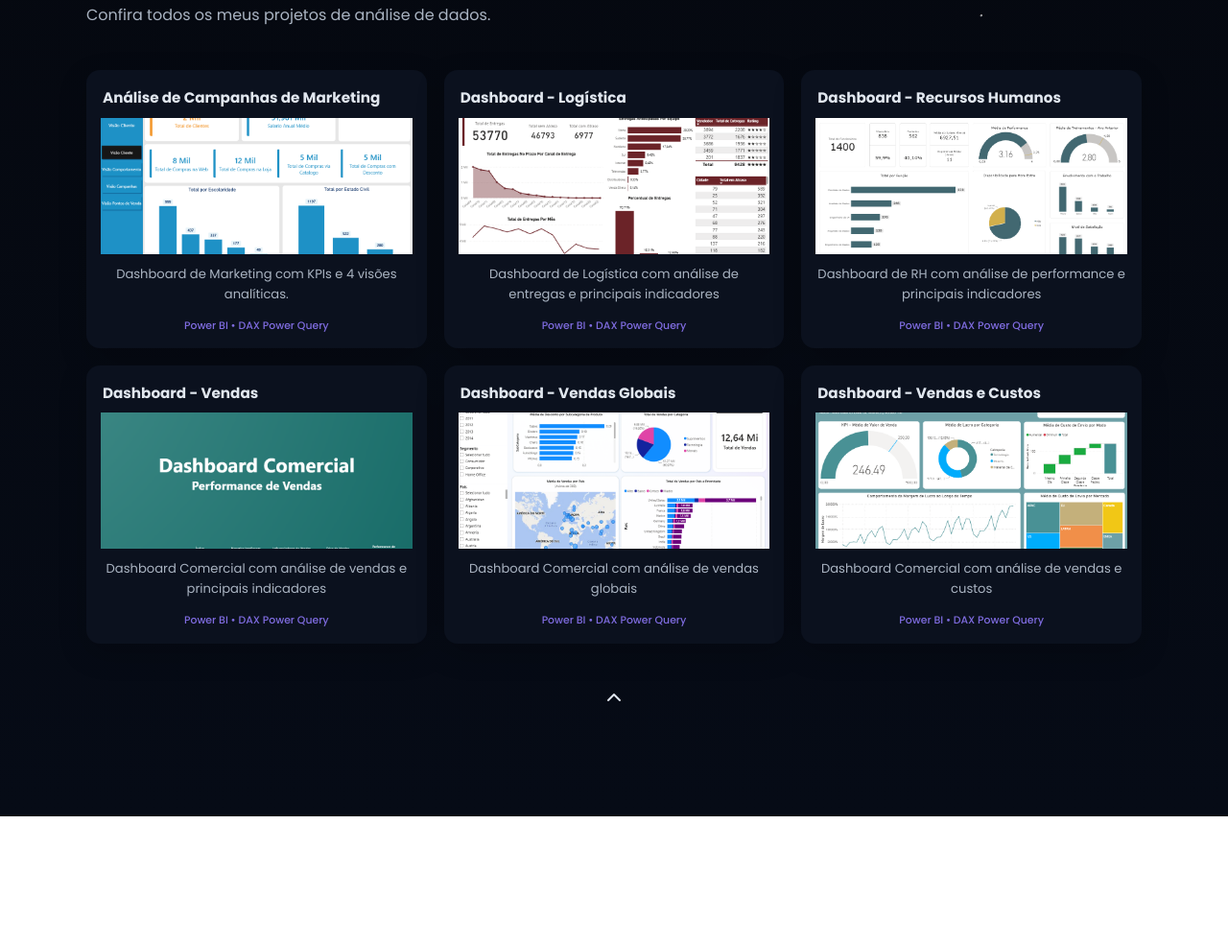
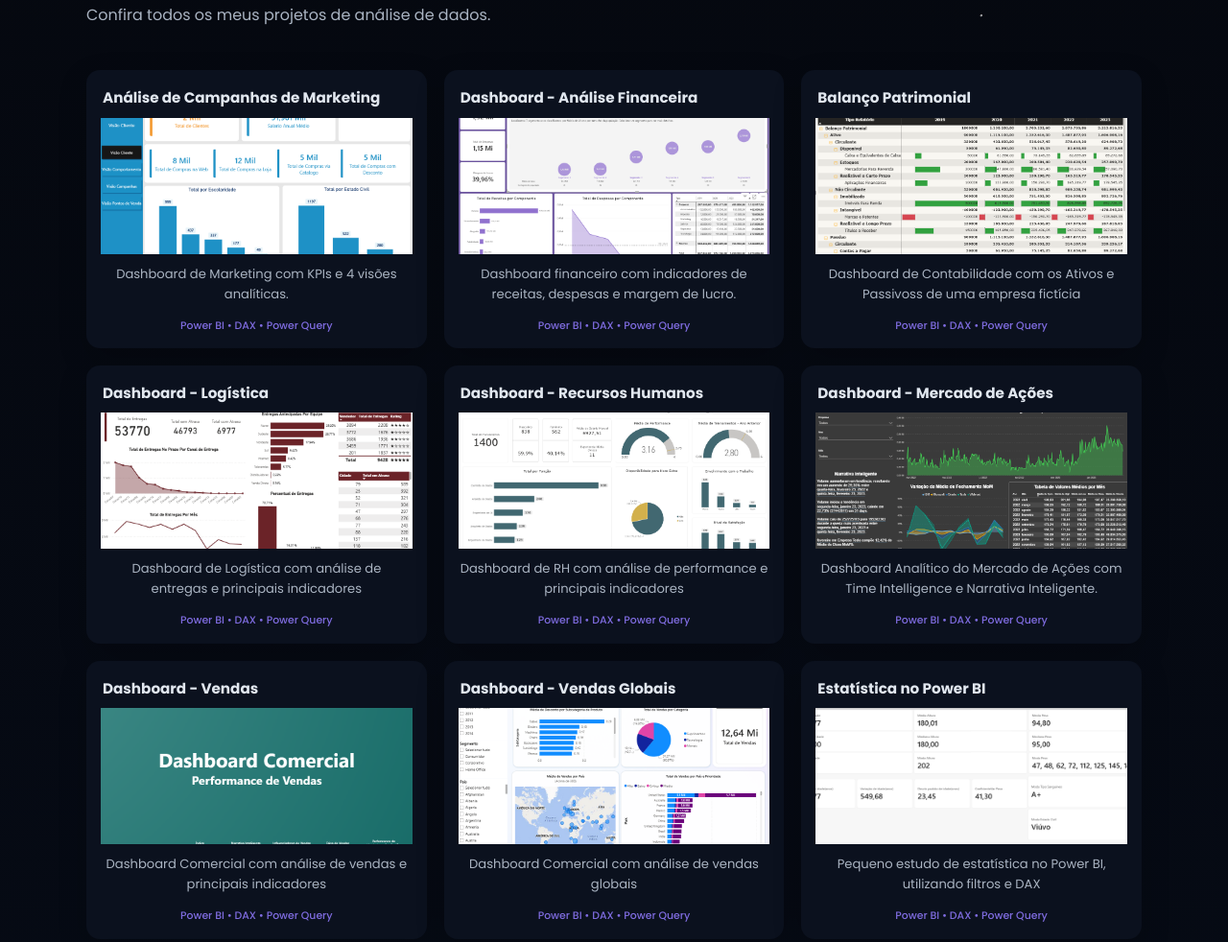
Before and after one commit to JGLM-184/jglm-184.github.io, a plain HTML site: page dados/projetos.html in a window 1280 px wide. Shown: the part 199-1181 px from the top of the page at 96% size. Before the commit the page ends 1050 px from the top, so only its background shows below. Drawn offline with Linux system fonts and the light colour scheme.

Commit message:
New Projects

```diff
--- a/dados/projetos.html
+++ b/dados/projetos.html
@@ -52,7 +52,47 @@
                         Dashboard de Marketing com KPIs e 4 visões analíticas.
                     </p>
                     <p class="tech">
-                        Power BI • DAX Power Query
+                        Power BI • DAX • Power Query
+                    </p>
+                </article>
+
+                <article class="card-projeto projeto-pequeno">
+                    <h3>
+                        Dashboard - Análise Financeira
+                    </h3>
+                    <div class="carrossel">
+                        <div class="carrossel-track">
+                            <img src="/static/images/dados/MP_Analise_Financeira.png" />
+
+                        </div>
+                        <button class="prev">‹</button>
+                        <button class="next">›</button>
+                    </div>
+                    <p class="resumo">
+                        Dashboard financeiro com indicadores de receitas, despesas e margem de lucro.
+                    </p>
+                    <p class="tech">
+                        Power BI • DAX • Power Query
+                    </p>
+                </article>
+
+                <article class="card-projeto projeto-pequeno">
+                    <h3>
+                        Balanço Patrimonial
+                    </h3>
+                    <div class="carrossel">
+                        <div class="carrossel-track">
+                            <img src="/static/images/dados/MP_Balanco_Patrimonial.png" />
+
+                        </div>
+                        <button class="prev">‹</button>
+                        <button class="next">›</button>
+                    </div>
+                    <p class="resumo">
+                        Dashboard de Contabilidade com os Ativos e Passivoss de uma empresa fictícia
+                    </p>
+                    <p class="tech">
+                        Power BI • DAX • Power Query
                     </p>
                 </article>
 
@@ -63,7 +103,7 @@
                     </h3>
                     <div class="carrossel">
                         <div class="carrossel-track">
-                            <img src="/static/images/dados/MP4_Logistica.png" alt="Preview Logistica" />
+                            <img src="/static/images/dados/MP4_Logistica.png" alt="Preview" />
 
                         </div>
                         <button class="prev">‹</button>
@@ -73,7 +113,7 @@
                         Dashboard de Logística com análise de entregas e principais indicadores
                     </p>
                     <p class="tech">
-                        Power BI • DAX Power Query
+                        Power BI • DAX • Power Query
                     </p>
                 </article>
 
@@ -83,7 +123,7 @@
                     </h3>
                     <div class="carrossel">
                         <div class="carrossel-track">
-                            <img src="/static/images/dados/MP3_RH_Performance.png" alt="Preview RH" />
+                            <img src="/static/images/dados/MP3_RH_Performance.png" alt="Preview" />
 
                         </div>
                         <button class="prev">‹</button>
@@ -93,7 +133,27 @@
                         Dashboard de RH com análise de performance e principais indicadores
                     </p>
                     <p class="tech">
-                        Power BI • DAX Power Query
+                        Power BI • DAX • Power Query
+                    </p>
+                </article>
+
+                <article class="card-projeto projeto-pequeno">
+                    <h3>
+                        Dashboard - Mercado de Ações
+                    </h3>
+                    <div class="carrossel">
+                        <div class="carrossel-track">
+                            <img src="/static/images/dados/MP_Mercado_Acoes.png" alt="Preview" />
+
+                        </div>
+                        <button class="prev">‹</button>
+                        <button class="next">›</button>
+                    </div>
+                    <p class="resumo">
+                        Dashboard Analítico do Mercado de Ações com Time Intelligence e Narrativa Inteligente.
+                    </p>
+                    <p class="tech">
+                        Power BI • DAX • Power Query
                     </p>
                 </article>
 
@@ -116,7 +176,7 @@
                         Dashboard Comercial com análise de vendas e principais indicadores
                     </p>
                     <p class="tech">
-                        Power BI • DAX Power Query
+                        Power BI • DAX • Power Query
                     </p>
                 </article>
 
@@ -135,7 +195,26 @@
                         Dashboard Comercial com análise de vendas globais
                     </p>
                     <p class="tech">
-                        Power BI • DAX Power Query
+                        Power BI • DAX • Power Query
+                    </p>
+                </article>
+
+                <article class="card-projeto projeto-pequeno">
+                    <h3>
+                        Estatística no Power BI
+                    </h3>
+                    <div class="carrossel">
+                        <div class="carrossel-track">
+                            <img src="/static/images/dados/Estatistica.png" alt="Preview" />
+                        </div>
+                        <button class="prev">‹</button>
+                        <button class="next">›</button>
+                    </div>
+                    <p class="resumo">
+                        Pequeno estudo de estatística no Power BI, utilizando filtros e DAX
+                    </p>
+                    <p class="tech">
+                        Power BI • DAX • Power Query
                     </p>
                 </article>
 
@@ -154,7 +233,7 @@
                         Dashboard Comercial com análise de vendas e custos
                     </p>
                     <p class="tech">
-                        Power BI • DAX Power Query
+                        Power BI • DAX • Power Query
                     </p>
                 </article>
             </div>
```
Also changed, not shown: static/images/dados/Estatistica.png (added), static/images/dados/MP_Analise_Financeira.png (added), static/images/dados/MP_Balanco_Patrimonial.png (added), static/images/dados/MP_Mercado_Acoes.png (added).
